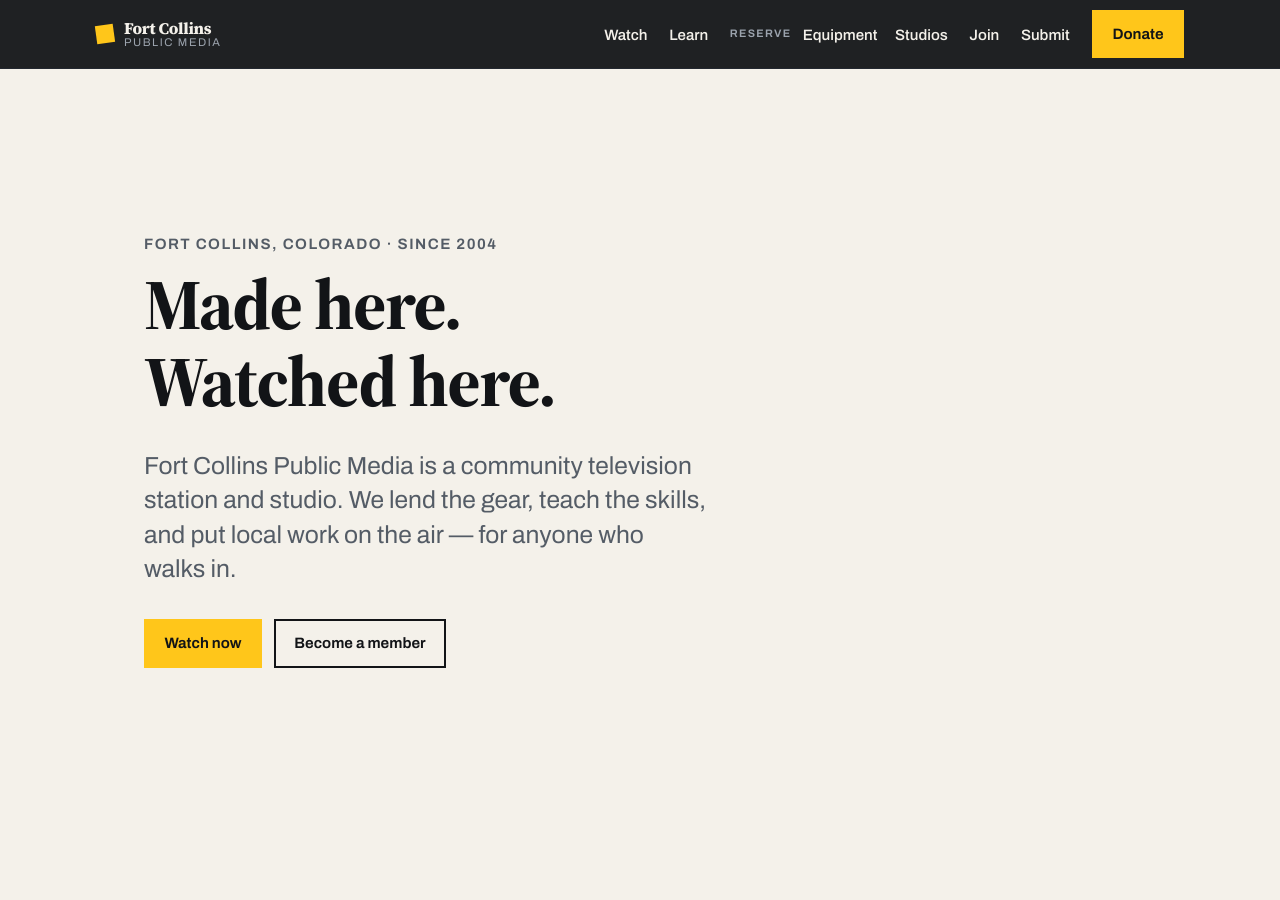
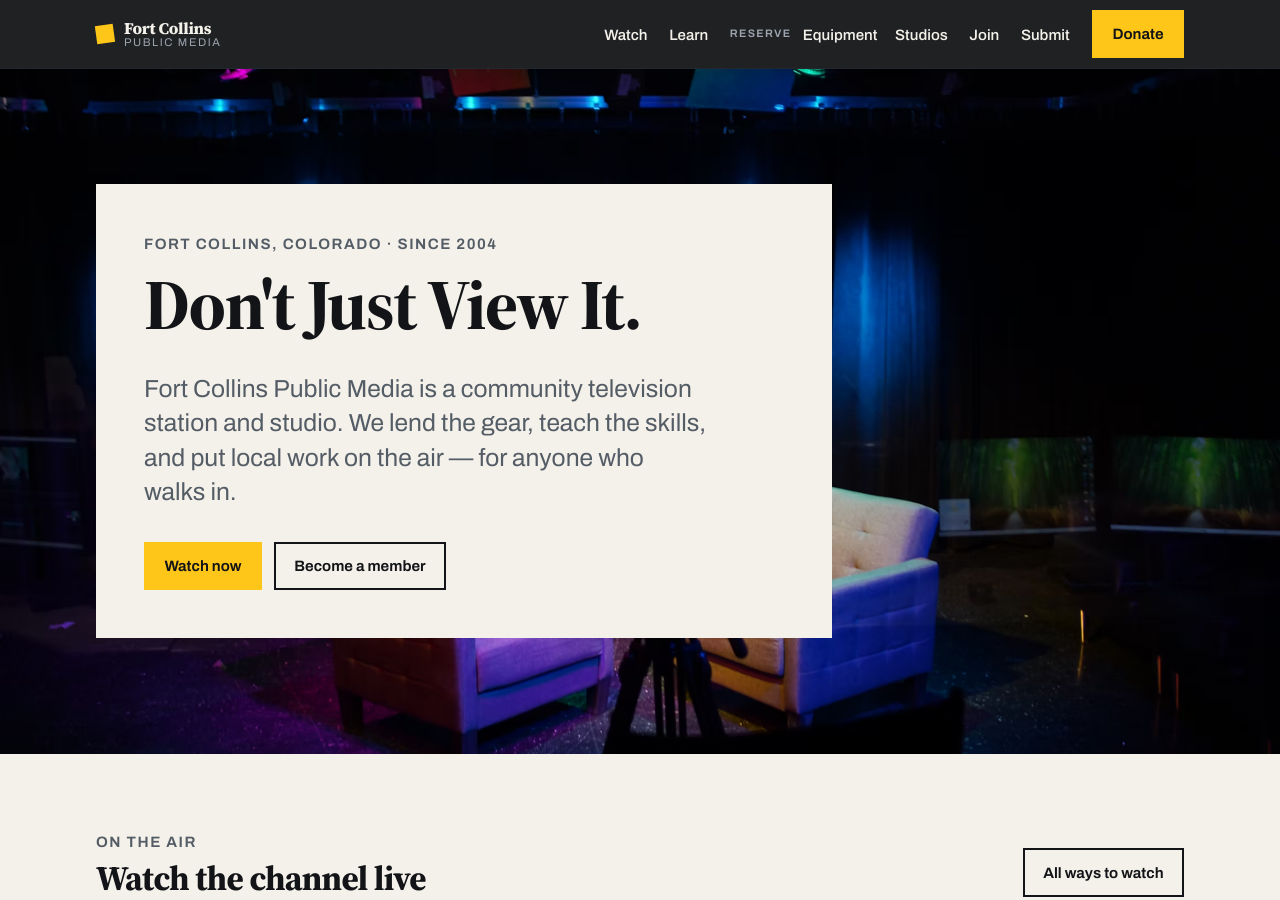
Before and after one commit to FC-Public-Media/fcpublicmedia.org, a Jekyll site: the page built from index.html, in a window 1280 px wide and 900 px high. Built offline with Jekyll 4.4.1, drawn with Linux system fonts in a browser that asks for light colours.

Commit message:
Update landing top

```diff
--- a/_data/org.yml
+++ b/_data/org.yml
@@ -25,7 +25,7 @@
 # the hero switches to a photo background with the headline on a solid panel
 # over it. Left empty, the hero is type only — which looks intentional, not
 # broken, so there is no rush.
-hero_image: ""
+hero_image: "/assets/img/studio.avif"
 
 # Entries without a url are skipped by the footer include, so it is safe to
 # leave a placeholder here until someone confirms the account.
--- a/index.html
+++ b/index.html
@@ -22,7 +22,7 @@
   <div class="wrap">
     <div class="hero-panel">
       <p class="eyebrow">Fort Collins, Colorado &middot; Since {{ site.data.org.founded }}</p>
-      <h1>Made here. Watched here.</h1>
+      <h1>Don't Just View It.</h1>
       <p class="lede">
         Fort Collins Public Media is a community television station and studio.
         We lend the gear, teach the skills, and put local work on the air &mdash;
```
Also changed, not shown: other parts of index.html (+1 -1 lines), assets/img/studio.avif (added).
